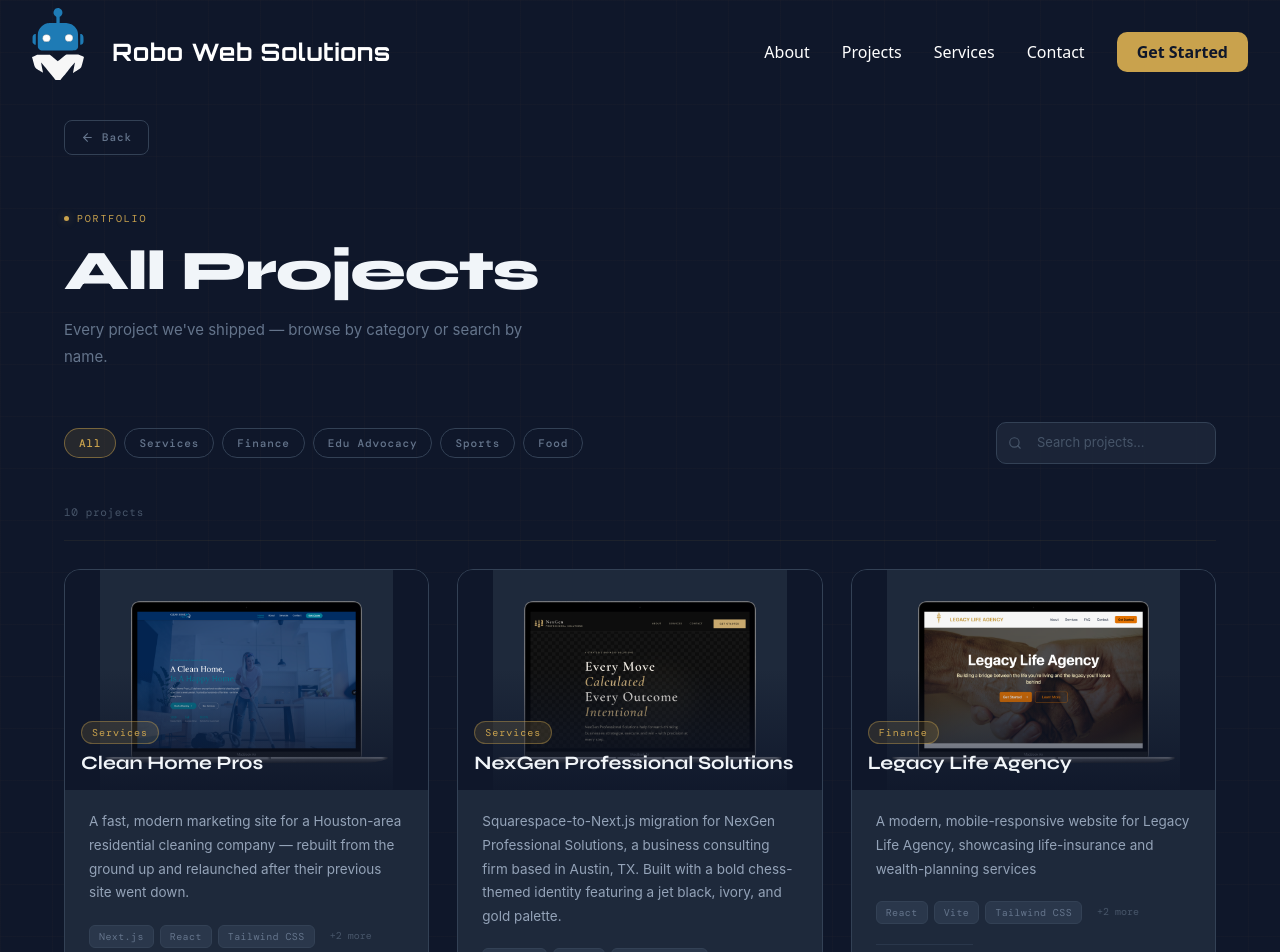
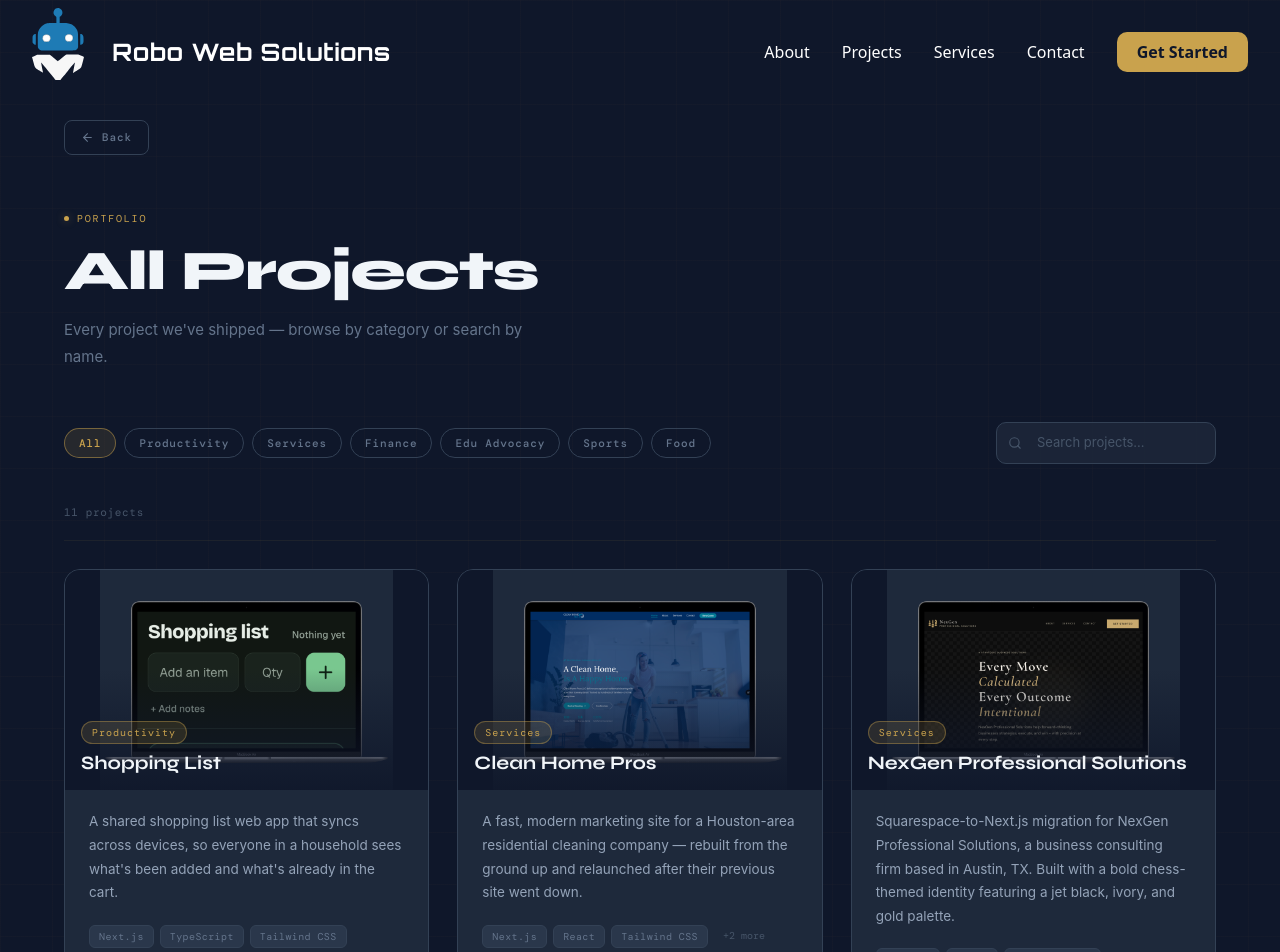
Before and after one commit to rmathew21/roboWebSolutions, a React (Vite) app: page /all-projects in a window 1280 px wide. Shown: the top 952 px of the page. Built offline with nearby package versions, Linux system fonts and the light colour scheme; a web font is replaced by a local one.

Commit message:
added Shopping List project to AllProjects page

```diff
--- a/src/pages/AllProjects.jsx
+++ b/src/pages/AllProjects.jsx
@@ -8,15 +8,39 @@
 import nexGenMockup from "../assets/nexGenMockup.png";
 import nexGenMockup2 from "../assets/nexGenMockup2.png";
 import sweetTreatMockup from "../assets/sweetNTreatsMockup.png";
-import msacpaMockup from "../assets/msacpaMockup.png";
+// import msacpaMockup from "../assets/msacpaMockup.png";
 import msacpaMockup2 from "../assets/msacpaMockup2.png";
 import palmIndiaMockup from "../assets/palmIndiaMockup.png";
 import idiliEspressoMockup from '../assets/idiliEspressoMockup.png';
 import cleanHomeProsMockup from '../assets/cleanHomeProsMockup.png';
+import shoppingListMockup from '../assets/shoppingListMockup.png';
 
 const ALL_PROJECTS = [
   {
-    id: 1,
+        id: 1,
+        title: "Shopping List",
+        category: "Productivity",
+        image: shoppingListMockup,
+        description:
+            "A shared shopping list web app that syncs across devices, so everyone in a household sees what's been added and what's already in the cart.",
+        fullDescription:
+            "Shopping List is a mobile-first web app for households that shop together. Anyone can start adding items right away without creating an account, then save the list with a list name and 4-digit PIN to open it on any phone or computer. Checked-off items move to an \"In the cart\" section with a live timestamp showing how long ago they were picked up, and changes made on one device appear on the others within seconds.",
+        technologies: ["Next.js", "TypeScript", "Tailwind CSS", "Neon Postgres", "Drizzle ORM", "ServerActions", "Vercel"],
+        //   results: [
+        //     "150% increase in online reservations",
+        //     "85% mobile user engagement",
+        //     "Reduced phone inquiries by 40%",
+        //   ],
+        challenge:
+            "Most shared list apps require everyone to download an app and create an account before they can add a single item. I wanted something a household could start using immediately in the browser, that stayed in sync between phones in the store, and that was simple to log in to with a short PIN, while still keeping each household's list private and protected from guessing.",
+        solution:
+            "I built the app with Next.js, TypeScript, and Tailwind CSS, using Neon Postgres with Drizzle ORM and Server Actions for all data changes. Lists start on the device and are saved to the database when the user creates a list name and PIN, with per-list lockouts after repeated wrong PINs. Optimistic updates make every tap feel instant, lightweight polling keeps devices in sync, and touches like swipe-to-check-off, swipe-to-delete with undo, a check-off animation, and automatic item icons make it quick to use one-handed in the aisle.",
+        liveUrl: "https://shopping-list-kad5.vercel.app/",
+        liveLabel: "Visit Live Site",
+        githubUrl: "https://github.com/rmathew21/shopping-list",
+      },
+  {
+    id: 2,
     title: "Clean Home Pros",
     category: "Services",
     image: cleanHomeProsMockup,
@@ -45,7 +69,7 @@
     githubUrl: "https://github.com/rmathew21/clean-home-pros",
   },
   {
-    id: 2,
+    id: 3,
     title: "NexGen Professional Solutions",
     category: "Services",
     image: nexGenMockup2,
@@ -74,7 +98,7 @@
     githubUrl: "https://github.com/rmathew21/nex-gen",
   },
   {
-    id: 3,
+    id: 4,
     title: "Legacy Life Agency",
     category: "Finance",
     image: legacyMockUp,
@@ -103,7 +127,7 @@
     githubUrl: "https://github.com/rmathew21/legacy-life-agency",
   },
   {
-    id: 4,
+    id: 5,
     title: "Save Austin Parkway",
     category: "Edu Advocacy",
     image: saveApeImg2,
@@ -131,7 +155,7 @@
   },
 
   {
-    id: 5,
+    id: 6,
     title: "Samuel CPA PLLC",
     category: "Finance",
     image: msacpaMockup2,
@@ -160,7 +184,7 @@
     githubUrl: "https://github.com/rmathew21/msacpas",
   },
   {
-    id: 6,
+    id: 7,
     title: "Free Swing",
     category: "Sports",
     image: freeSwingMockup,
@@ -187,7 +211,7 @@
     liveLabel: "Visit Live Site",
   },
   {
-    id: 7,
+    id: 8,
     title: "Idili & Espresso",
     category: "Food",
     image: idiliEspressoMockup,
@@ -216,7 +240,7 @@
     githubUrl: "https://github.com/rmathew21/idili-espresso",
   },
   {
-    id: 8,
+    id: 9,
     title: "NexGen Professional Solutions",
     category: "Services",
     image: nexGenMockup,
@@ -244,7 +268,7 @@
     liveLabel: "Visit Live Site",
   },
   {
-    id: 9,
+    id: 10,
     title: "Palm India Restaurant",
     category: "Food",
     image: palmIndiaMockup,
@@ -273,7 +297,7 @@
     githubUrl: "https://github.com/rmathew21/restaurantPalmIndia",
   },
   {
-    id: 10,
+    id: 11,
     title: "Sweets N' Treats",
     category: "Food",
     image: sweetTreatMockup,
```
